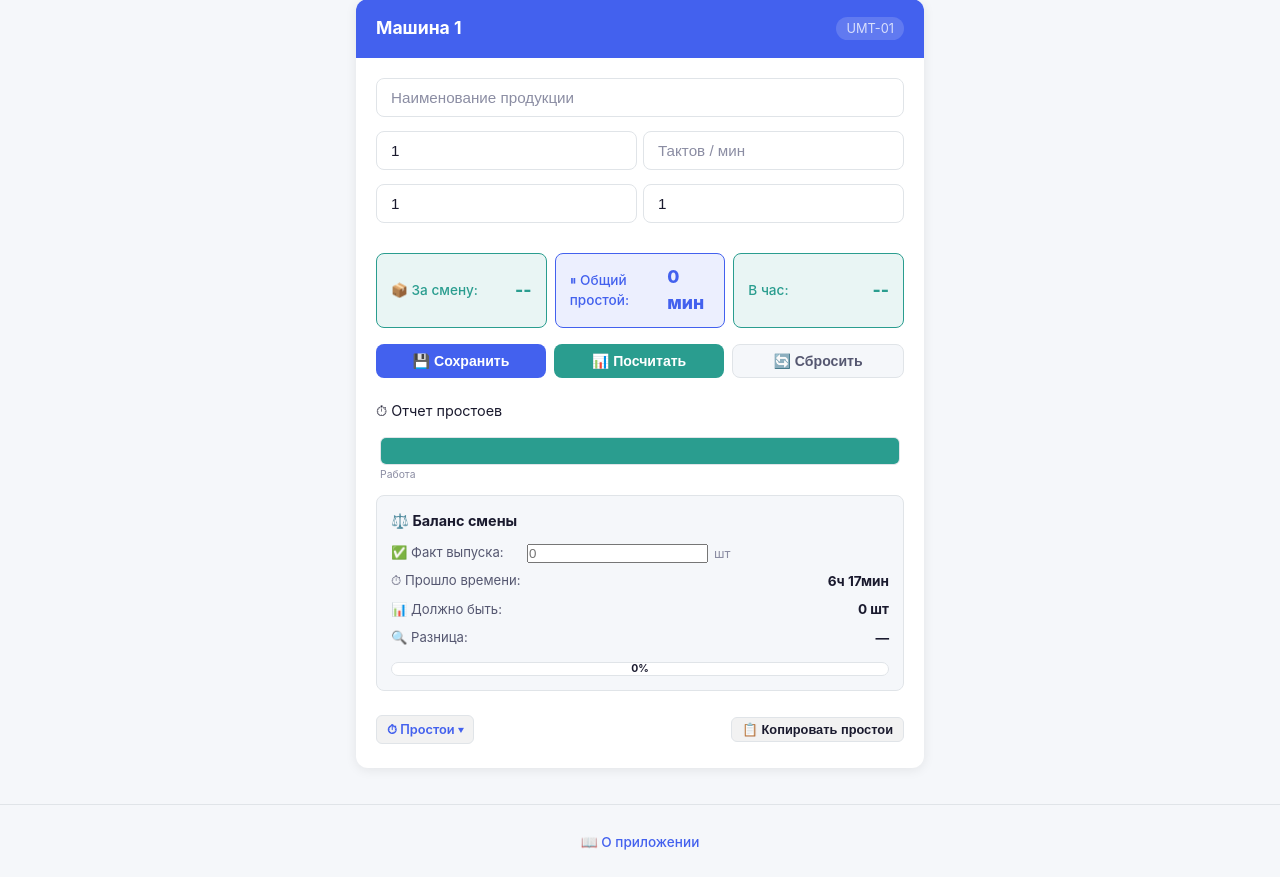
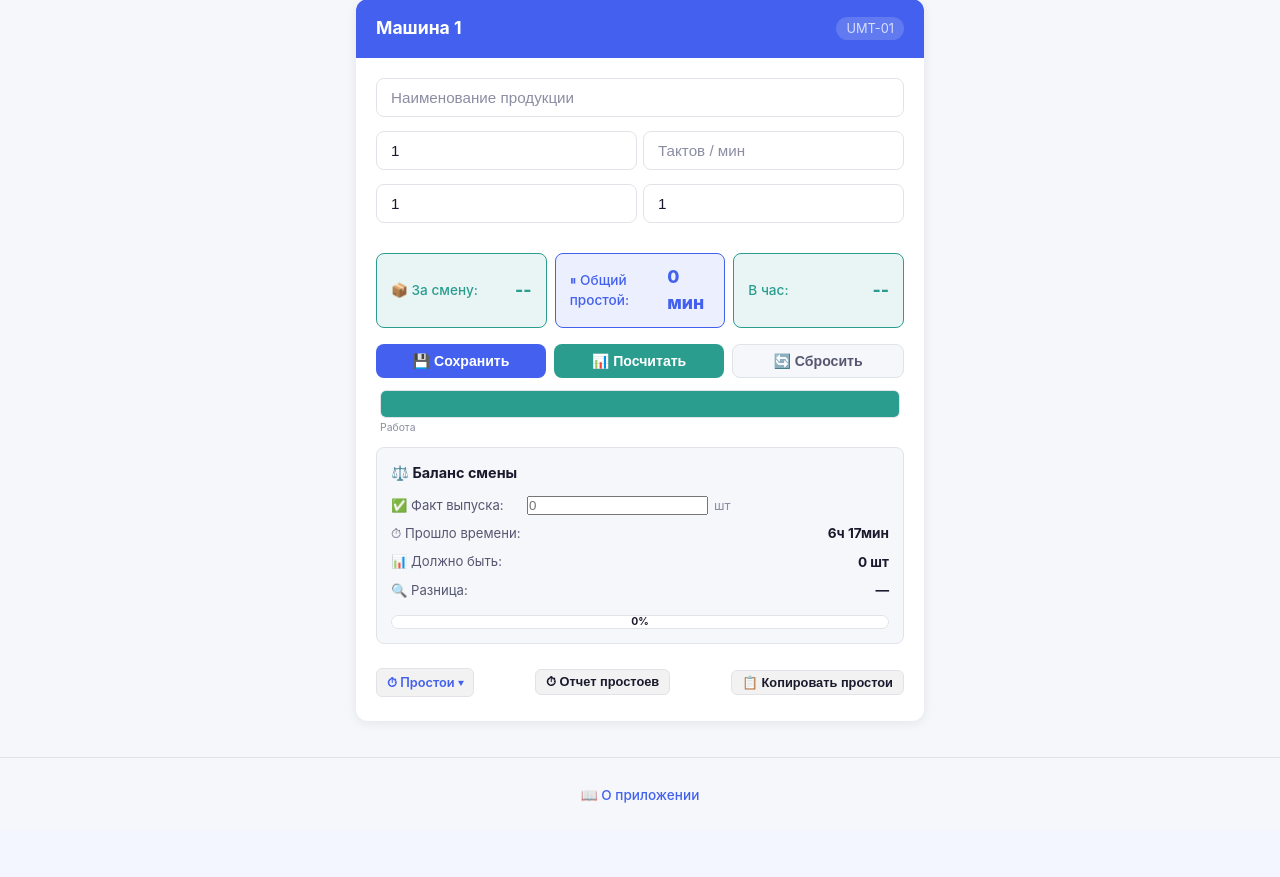
Before and after one commit to Maksdorozhkin/umt-calculator, a Flask app: page / in a window 1280 px wide. Shown: the part 150-1027 px from the top of the page. After the commit the page ends 953 px from the top, so only its background shows below. Run offline with Flask 3, Linux system fonts and the light colour scheme; data that the repository does not hold is empty.

Commit message:
Передвинул и переименовал кнопки

```diff
--- a/static/css/style.css
+++ b/static/css/style.css
@@ -1386,6 +1386,28 @@ header {
     opacity: 0;
 }
 
+.report-btn {
+    display: inline-flex;
+    align-items: center;
+    gap: 4px;
+    padding: 4px 10px;
+    border-radius: 6px;
+    background: rgba(0, 0, 0, 0.05);
+    color: var(--text-primary);
+    font-size: 0.8rem;
+    font-weight: 600;
+    border: 1px solid var(--border);
+    cursor: pointer;
+    transition: background 0.2s, border-color 0.2s;
+    user-select: none;
+    white-space: nowrap;
+}
+
+.report-btn:hover {
+    background: rgba(0, 0, 0, 0.1);
+    border-color: var(--accent);
+}
+
 .btn-copy-downtime {
     display: inline-flex;
     align-items: center;
--- a/templates/index.html
+++ b/templates/index.html
@@ -228,12 +228,7 @@
                             </div>
                         </div>
 
-                        <!-- Отчет простоев -->
-                        <div class="downtime-section">
-                            <div class="downtime-section-header">
-                                <span class="report-icon" onclick="openReportTab({{ machine.id }})" title="Открыть отчет по простоям">⏱ Отчет простоев</span>
-                            </div>
-                            <!-- Таймлайн смены -->
+                        <!-- Таймлайн смены -->
                             <div class="timeline-container" id="timelineContainer{{ machine.id }}">
                                 <div class="timeline-bar" id="timelineBar{{ machine.id }}"></div>
                                 <div class="timeline-labels" id="timelineLabels{{ machine.id }}"></div>
@@ -279,8 +274,10 @@
                             <div class="downtime-section">
                                 <div class="downtime-section-header">
                                     <span class="downtime-accordion-btn" data-machine="{{ machine.id }}">⏱ Простои ▾</span>
+                                    <button class="report-btn" type="button" onclick="openReportTab({{ machine.id }})" title="Открыть отчет по простоям">⏱ Отчет простоев</button>
                                     <button class="btn-copy-downtime" data-machine="{{ machine.id }}" title="Копировать отчет простыев" onclick="copyDowntimeReport({{ machine.id }})">📋 Копировать простои</button>
                                 </div>
+
                                 <div class="downtime-accordion-content collapsed" id="downtimeAccordion{{ machine.id }}">
                                     <div class="downtime-form">
                                         <select id="downtimeType{{ machine.id }}">
```
